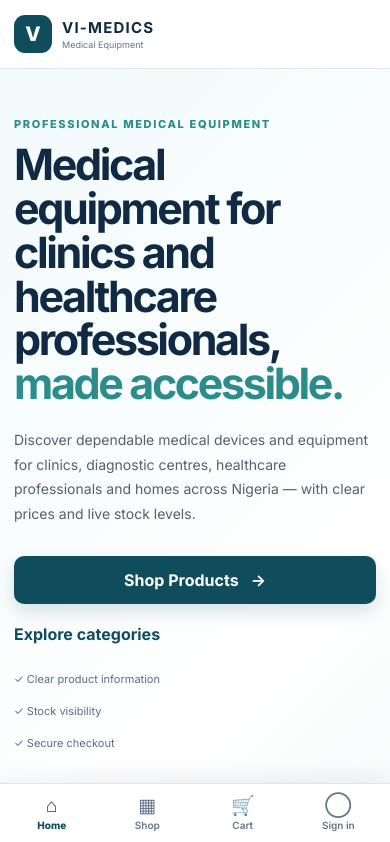
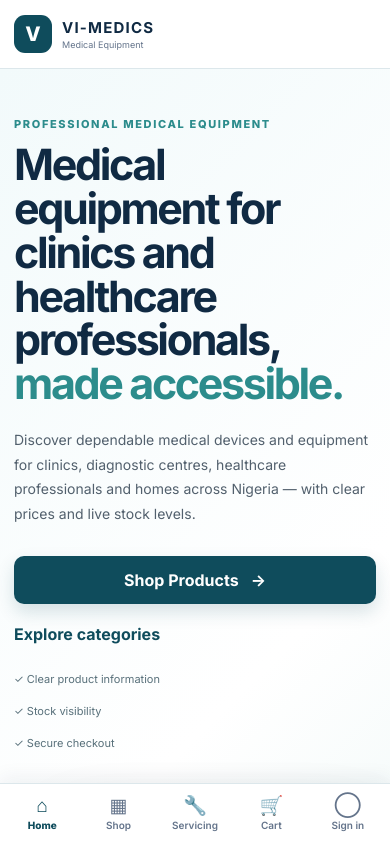
Before and after one commit to OmisakinAmos/vi-medics-mobile, a React (Vite) app: page / in a window 390 px wide. Shown: the top 842 px of the page. Built offline with nearby package versions, Linux system fonts and the light colour scheme; no server answers; the database is empty; what @capacitor/core would draw is missing.

Commit message:
Add Servicing tab to the bottom navigation
Co-Authored-By: Claude Sonnet 5.5 <noreply@anthropic.com>
Claude-Session: https://claude.ai/code/session_01FXEsDJLLfKhFasYzLy8tXn

```diff
--- a/src/components/BottomNav.tsx
+++ b/src/components/BottomNav.tsx
@@ -7,6 +7,7 @@ export function BottomNav({ route, cartCount, signedIn, onNavigate }: Props) {
   const tabs = [
     { path: '/', label: 'Home', icon: '⌂', active: route === '/' },
     { path: '/products', label: 'Shop', icon: '▦', active: route.startsWith('/product') },
+    { path: '/services', label: 'Servicing', icon: '🔧', active: route === '/services' },
     { path: '/cart', label: 'Cart', icon: '🛒', active: route === '/cart' || route === '/checkout' },
     { path: signedIn ? '/account' : '/login', label: signedIn ? 'Account' : 'Sign in', icon: '◯', active: route === '/account' || route === '/login' },
   ];
--- a/src/mobile.css
+++ b/src/mobile.css
@@ -3,7 +3,7 @@
 
 @media(max-width:720px){
   body{padding-bottom:calc(64px + env(safe-area-inset-bottom))}
-  .bottom-nav{position:fixed;left:0;right:0;bottom:0;z-index:30;display:grid;grid-template-columns:repeat(4,1fr);background:#fff;border-top:1px solid var(--line);padding:6px 4px calc(6px + env(safe-area-inset-bottom));box-shadow:0 -6px 18px rgba(16,42,67,.06)}
+  .bottom-nav{position:fixed;left:0;right:0;bottom:0;z-index:30;display:grid;grid-template-columns:repeat(5,1fr);background:#fff;border-top:1px solid var(--line);padding:6px 4px calc(6px + env(safe-area-inset-bottom));box-shadow:0 -6px 18px rgba(16,42,67,.06)}
   .bottom-nav button{background:transparent;color:var(--muted);display:grid;justify-items:center;gap:2px;font-size:10px;font-weight:600;padding:6px 0;min-height:48px}
   .bottom-nav-icon{position:relative;font-size:19px;line-height:1.1}
   .bottom-nav-icon b{position:absolute;top:-5px;right:-12px;background:var(--teal);color:#fff;border-radius:99px;min-width:16px;height:16px;font-size:9px;display:grid;place-items:center;padding:0 3px}
```
